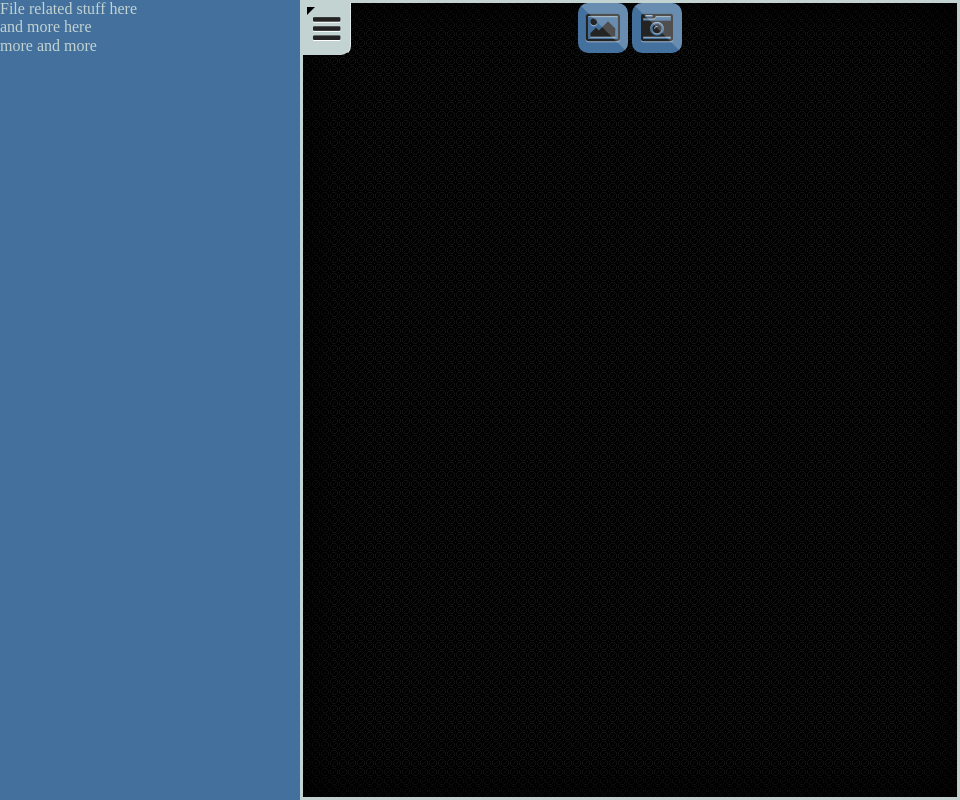
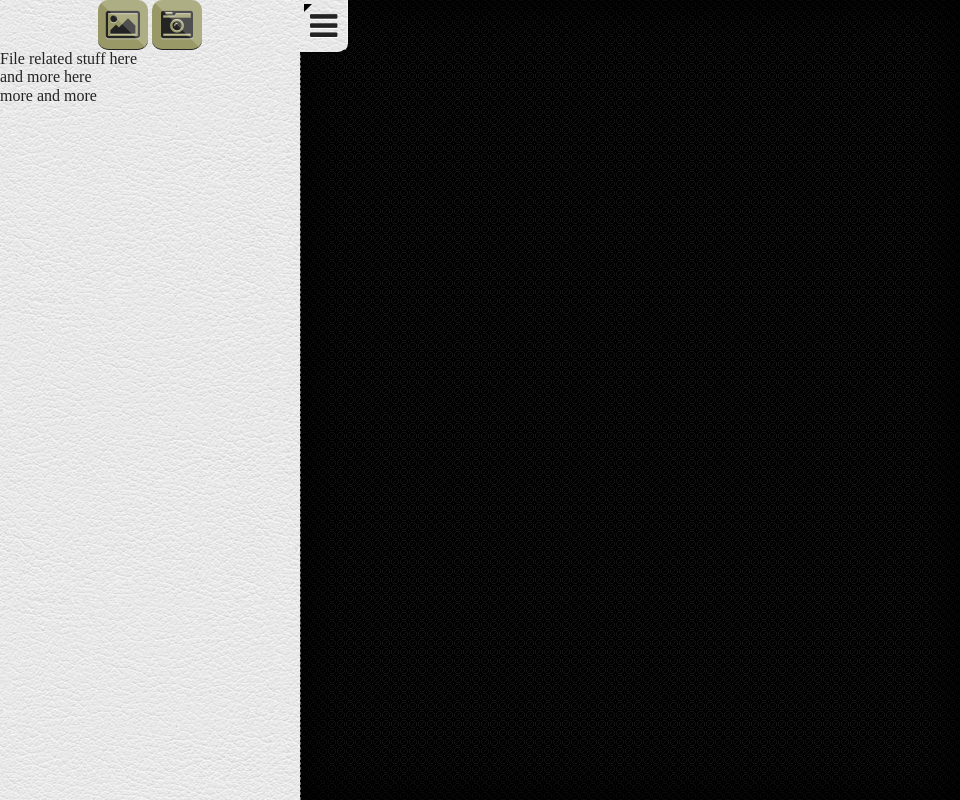
Before and after one commit to internetimagery/Photos-and-Image-Curation-System, an Electron app: page index.html in a window 960 px wide. Drawn offline with nearby package versions, Linux system fonts and the light colour scheme.

Commit message:
moving buttons into sidebar

```diff
--- a/css/main.sass
+++ b/css/main.sass
@@ -2,16 +2,18 @@
 
 // Colour Swatch
 
-// Light Blue
-$colour1: #82A5B4
-// Blue
-$colour2: #43709C
+// Dark Green
+$colour1: #999967
+// Dark Grey
+$colour2: #666666
+// Light Grey
+$colour3: #CCCCCC
+// light green
+$colour4: #CCCC9A
 // Black
-$colour3: #232323
-// Grey
-$colour4: #B6C8C8
-// Light Grey
-$colour5: #C2D3D1
+$black: #232323
+// White
+$white: #F2F2F2
 
 // Body
 #main-window
@@ -30,25 +32,27 @@ button
 $divider-size: 300px
 // Side Bar
 #sidebar-wrapper
-  background-color: $colour2
-  color: $colour5
+  background-color: $colour1
+  background-image: url("../img/white_leather/white_leather.png")
+  color: $black
   left: 0px
   width: $divider-size
   overflow: hidden
 
 // Main Window
 #main-wrapper
-  background-color: $colour3
+  background-color: $black
   background-image: url("../img/slash_it/slash_it.png")
-  color: black
+  color: $black
   left: $divider-size
   right: 0px
-  border: solid $colour5 3px
+  border-left: dashed $colour2 1px
   box-shadow: inset 0px 0px 50px black
 
 #show-hide-sidebar
-  background-color: $colour5
-  color: $colour3
+  background-color: $white
+  background-image: url("../img/white_leather/white_leather.png")
+  color: $black
   display: inline-block
   padding: 10px
   border-bottom-right-radius: 10px
@@ -56,7 +60,7 @@ $divider-size: 300px
   border-right: solid rgba(255, 255, 255, 0.5) 1px
   position: absolute
   top: 0px
-  left: 0px
+  left: -1px
   text-shadow: 0px 1px 0px white
   &::before
     content: ""
@@ -82,13 +86,14 @@ $import-height: 50px
 #import-file
   height: $import-height
   width: $import-height
-  background-color: $colour2
+  background-color: $colour1
   display: inline-block
   position: relative
   overflow: hidden
   border-radius: 10px
-  color: $colour3
+  color: $black
   text-shadow: 0px 1px 0px rgba(255, 255, 255, 0.5)
+  border-bottom: solid $black 1px
   &::before
     content: ""
     display: inline-block
--- a/index.html
+++ b/index.html
@@ -14,14 +14,6 @@
         <i class="fa fa-bars fa-2x"></i>
       </button>
 
-      <div id="import-wrapper">
-        <button id="import-file">
-          <i class="fa fa-picture-o fa-2x"></i>
-        </button>
-        <button id="import-camera">
-          <i class="fa fa-camera-retro fa-2x"></i>
-        </button>
-      </div>
 
 <!--
         <div style="position: absolute; left: 50%;">
@@ -40,6 +32,16 @@
         </div> -->
     </mainpanel>
     <mainpanel id="sidebar-wrapper">
+      <div id="import-wrapper">
+        <button id="import-file">
+          <i class="fa fa-picture-o fa-2x"></i>
+        </button>
+        <button id="import-camera">
+          <i class="fa fa-camera-retro fa-2x"></i>
+        </button>
+      </div>
+
+
       File related stuff here <br>
       and more here <br>
       more and more
--- a/package.json
+++ b/package.json
@@ -20,7 +20,6 @@
     "moment": "^2.10.6",
     "normalize.css": "^3.0.3",
     "skeleton-css": "^2.0.4",
-    "tmp": "0.0.27",
     "underscore": "^1.8.3"
   }
 }
```
Also changed, not shown: css/main.css, img/white_leather/readme.txt (added), img/white_leather/white_leather.png (added), img/white_leather/white_leather_@2X.png (added).
